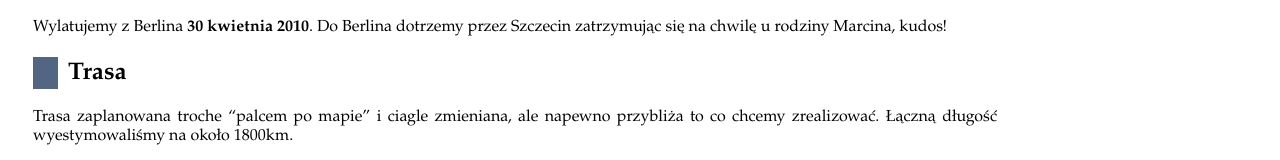
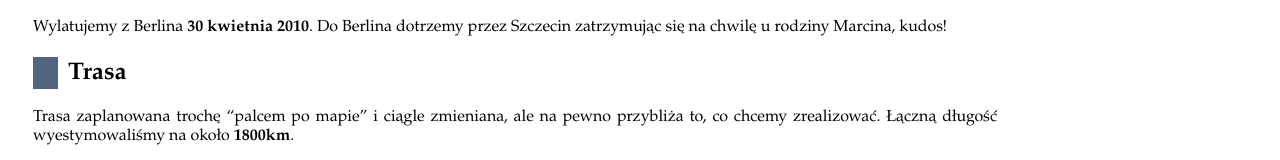
Before and after one commit to michalbugno/bicyklem.pl, a Jekyll site: the page built from trip_plan.markdown, in a window 1280 px wide. Shown: the part 326-486 px from the top of the page. Built offline with Jekyll 4.4.1, drawn with Linux system fonts in a browser that asks for light colours; grey boxes are pictures that could not be loaded.

Commit message:
Fixed grammar issues ;d

```diff
--- a/trip_plan.markdown
+++ b/trip_plan.markdown
@@ -14,8 +14,8 @@ zatrzymując się na chwilę u rodziny Marcina, kudos!
 
 ## Trasa
 
-Trasa zaplanowana troche "palcem po mapie" i ciagle zmieniana, ale napewno przybliża to co chcemy zrealizować.
-Łączną długość wyestymowaliśmy na około 1800km.
+Trasa zaplanowana trochę "palcem po mapie" i ciągle zmieniana, ale na pewno przybliża to, co chcemy zrealizować.
+Łączną długość wyestymowaliśmy na około **1800km**.
 
 <div>
 <!-- <object width="425" height="350" frameborder="0" scrolling="no" marginheight="0" marginwidth="0" data="http://maps.google.com/maps/ms?ie=UTF8&amp;hl=pl&amp;msa=0&amp;msid=114508869251861488154.0004837bd750e44d9d7ab&amp;ll=65.476508,-18.566895&amp;spn=3.012124,10.089701&amp;output=embed"></object> -->
```
